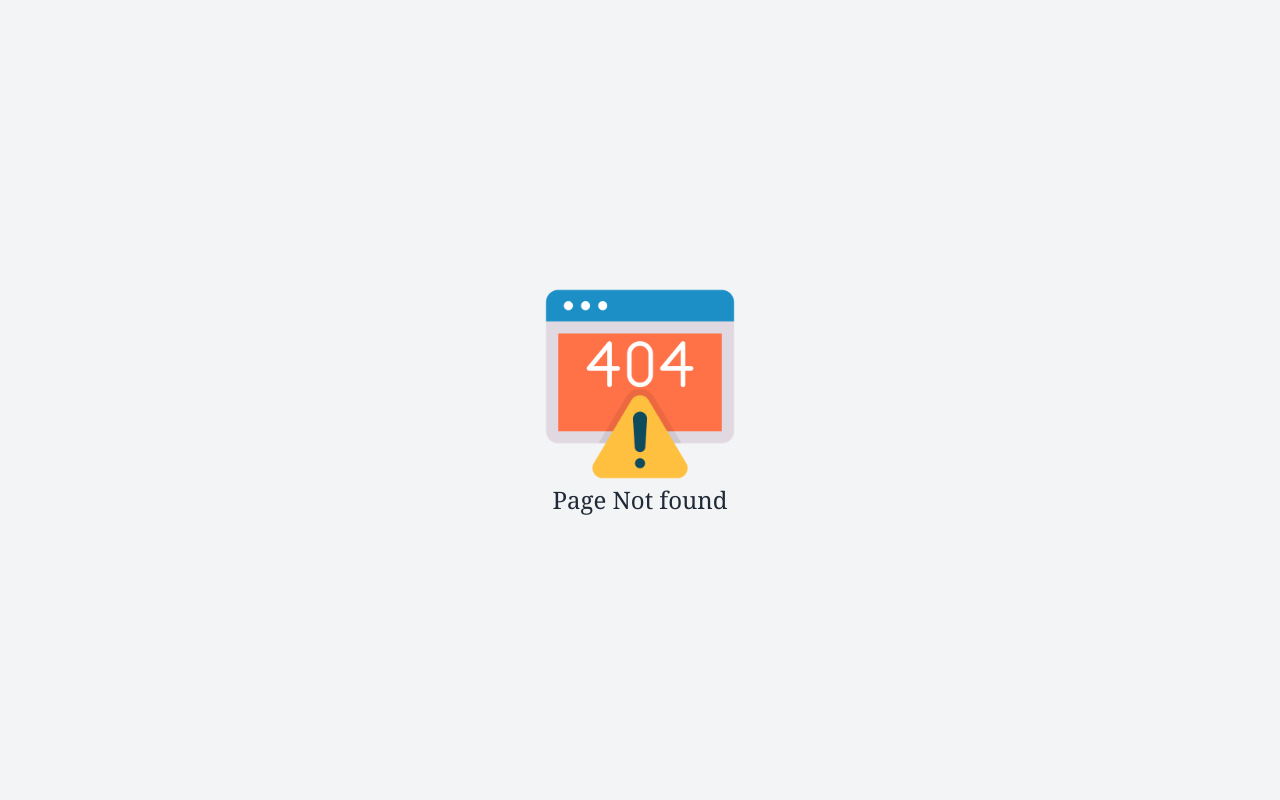
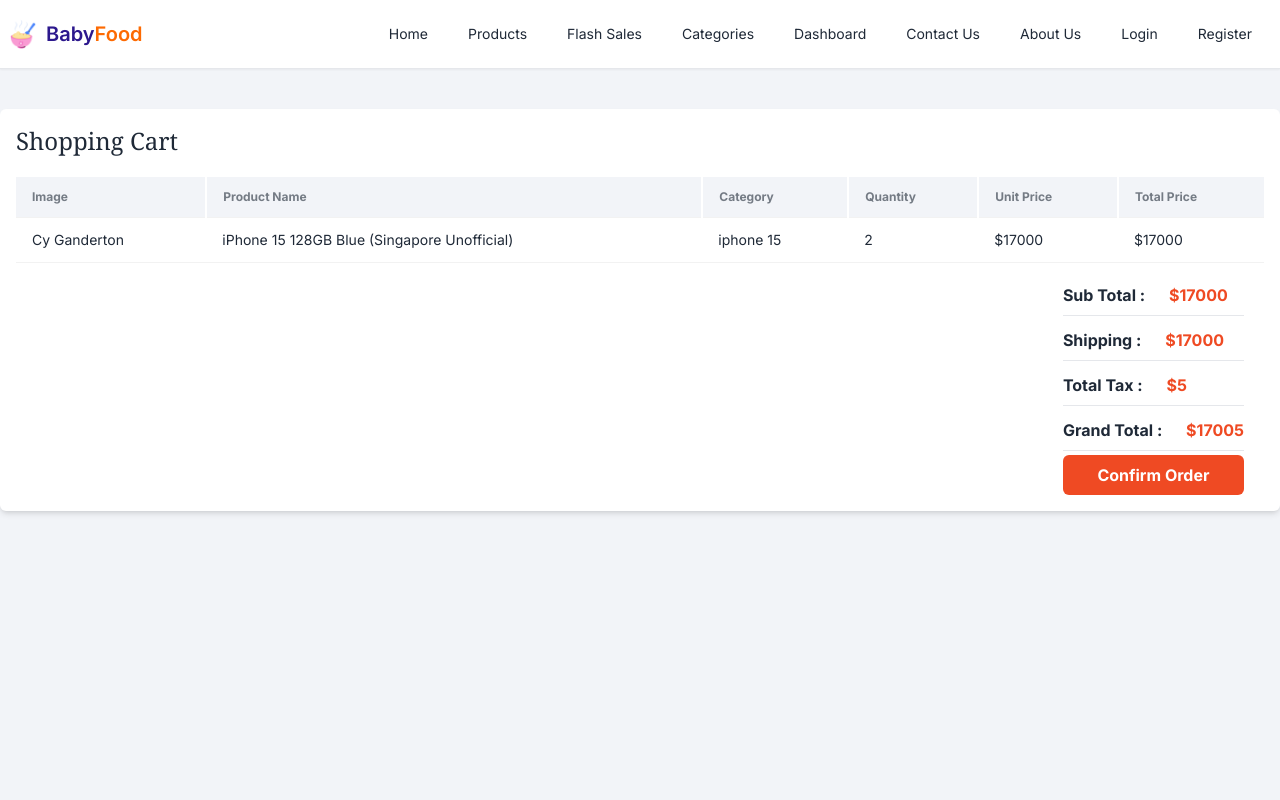
Before and after one commit to shukumar-542/baby-food-frontend, a Next.js app: page /checkout in a window 1280 px wide. Before the commit this address had no page. Shown: the top 800 px of the page. Built offline with nearby package versions, Linux system fonts and the light colour scheme.

Commit message:
Implement checkout page

```diff
--- /dev/null
+++ b/src/app/(withCommonLayout)/checkout/page.tsx
@@ -0,0 +1,50 @@
+
+const CheckoutPage = () => {
+    return (
+        <div className='bg-[#F2F4F8] h-[100vh] pt-10 '>
+            <div className=' bg-white container rounded-md shadow-md   p-4'>
+                <h1 className='text-2xl font-serif mb-5 '>Shopping Cart</h1>
+
+                <div className="overflow-x-auto">
+                    <table className="table">
+                        {/* head */}
+                        <thead >
+                            <tr className="bg-[#F2F4F8]">
+                                <th className="border-r-2 border-white">Image</th>
+                                <th className="border-r-2 border-white">Product Name</th>
+                                <th className="border-r-2 border-white">Category</th>
+                                <th className="border-r-2 border-white">Quantity</th>
+                                <th className="border-r-2 border-white">Unit Price</th>
+                                <th>Total Price</th>
+                            </tr>
+                        </thead>
+                        <tbody>
+                            {/* row 1 */}
+                            <tr>
+                                <td>Cy Ganderton</td>
+                                <td>iPhone 15 128GB Blue (Singapore Unofficial)</td>
+                                <td>iphone 15</td>
+                                <td>2</td>
+                                <td>$17000</td>
+                                <td>$17000</td>
+                            </tr>
+
+                        </tbody>
+                    </table>
+
+                    <div className="flex justify-end pt-3 mr-5">
+                        <div className="space-y-1 font-bold ">
+                            <p className="border-b py-2"><span >Sub Total</span> : <span className="ml-5 text-[#EF4A23]">$17000</span></p>
+                            <p  className="border-b py-2">Shipping  : <span className="ml-5 text-[#EF4A23]">$17000</span></p>
+                            <p  className="border-b py-2">Total Tax :  <span className="ml-5 text-[#EF4A23]">$5</span></p>
+                            <p  className="border-b py-2 mb-10">Grand Total :  <span className="ml-5 text-[#EF4A23]">$17005</span></p>
+                            <button className="bg-[#EF4A23] text-white px-3 py-2 rounded-md w-full ">Confirm Order</button>
+                        </div>
+                    </div>
+                </div>
+            </div>
+        </div>
+    );
+};
+
+export default CheckoutPage;
```
